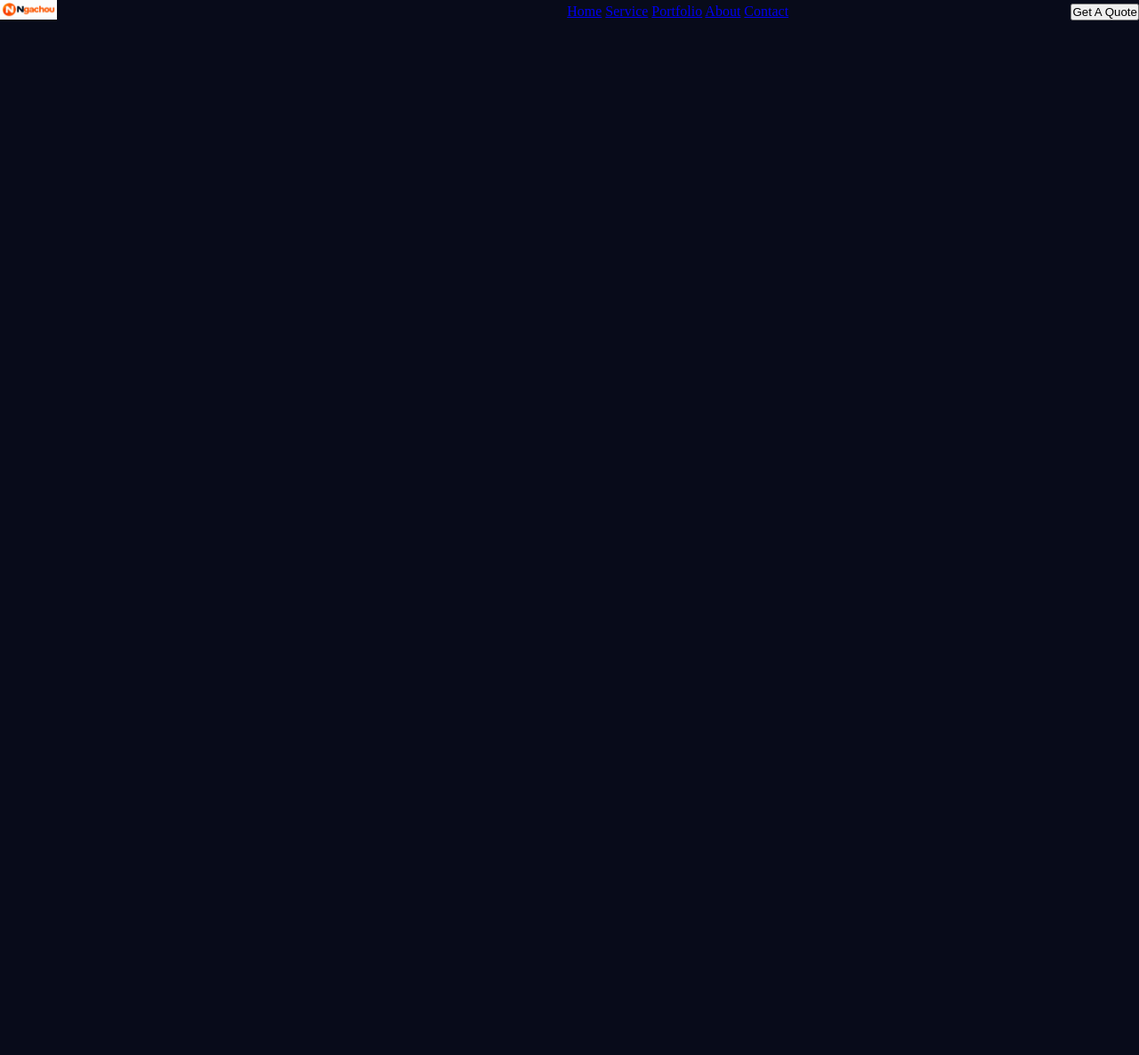
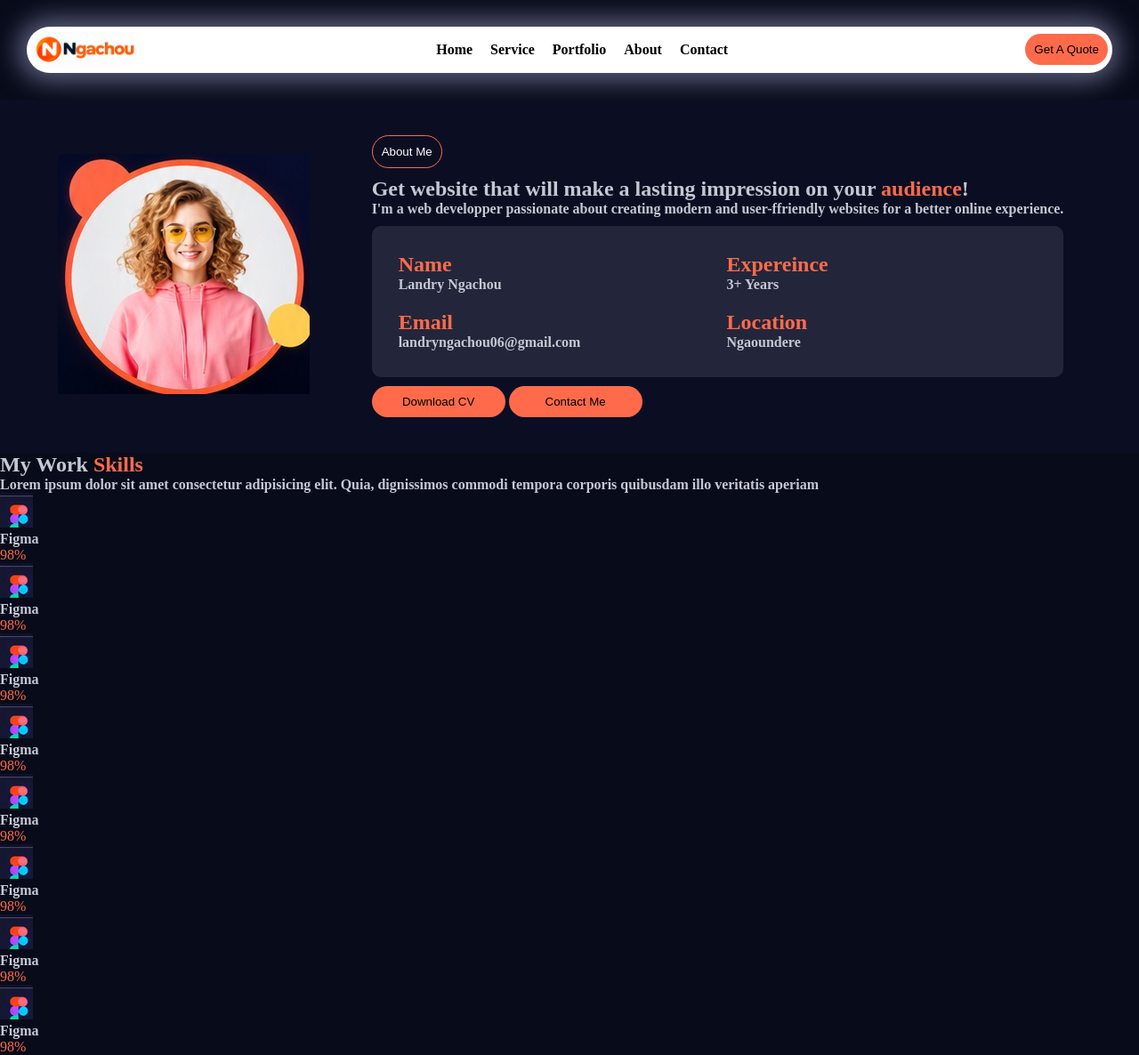
Before and after one commit to Ngachou/Portfolio1, a plain HTML site: page index.html in a window 1280 px wide. Shown: the whole page at 89% size. Before the commit the page ends 800 px from the top, so only its background shows below. Drawn offline with Linux system fonts and the light colour scheme.

Commit message:
finish of section section1

```diff
--- a/index.html
+++ b/index.html
@@ -7,12 +7,8 @@
     <link rel="stylesheet" href="style.css" />
   </head>
   <body>
-    <div class="container">
     <header class="header">
-        <div class="logo">
       <img src="img/Logo orange et noir Ngachou (1).png" alt="" />
-        </div>
-
       <nav class="navbar">
         <a href="#">Home</a>
         <a href="#">Service</a>
@@ -22,8 +18,145 @@
       </nav>
       <button class="btn">Get A Quote</button>
     </header>
-      <section class="section1"></section>
+
+    <!-- section 1 -->
+    <section class="section1">
+      <div class="profil">
+        <img src="img/portrait_profil.jpg" alt="" />
       </div>
+      <div class="part">
+        <button class="btn" id="btn">About Me</button>
+        <h1>
+          Get website that will make a lasting impression on your
+          <span>audience</span>!
+        </h1>
+        <p class="small">
+          I'm a web developper passionate about creating modern and
+          user-ffriendly websites for a better online experience.
+        </p>
+
+        <div class="info">
+          <div class="name">
+            <h2>Name</h2>
+            <p>Landry Ngachou</p>
+          </div>
+
+          <div class="exp">
+            <h2>Expereince</h2>
+            <p>3+ Years</p>
+          </div>
+
+          <div class="email">
+            <h2>Email</h2>
+            <p>landryngachou06@gmail.com</p>
+          </div>
+
+          <div class="location">
+            <h2>Location</h2>
+            <p>Ngaoundere</p>
+          </div>
+        </div>
+        <div class="btnDiv">
+          <button class="btn">Download CV</button>
+          <button class="btn" id="btnCont ">Contact Me</button>
+        </div>
+      </div>
+    </section>
+
+    <!-- section2 -->
+    <section class="section2">
+      <div class="smallTitle">
+        <h1>My Work <span>Skills</span></h1>
+        <p>
+          Lorem ipsum dolor sit amet consectetur adipisicing elit. Quia,
+          dignissimos commodi tempora corporis quibusdam illo veritatis aperiam
+        </p>
+      </div>
+
+      <div class="divCard">
+        <!-- cards -->
+        <div class="cards">
+          <div class="imgText">
+            <img src="img/figma.png" alt="" />
+            <p>Figma</p>
+          </div>
+          <div class="progress">
+            <span> 98% </span>
+          </div>
+        </div>
+
+        <div class="cards">
+          <div class="imgText">
+            <img src="img/figma.png" alt="" />
+            <p>Figma</p>
+          </div>
+          <div class="progress">
+            <span> 98% </span>
+          </div>
+        </div>
+
+        <div class="cards">
+          <div class="imgText">
+            <img src="img/figma.png" alt="" />
+            <p>Figma</p>
+          </div>
+          <div class="progress">
+            <span> 98% </span>
+          </div>
+        </div>
+
+        <div class="cards">
+          <div class="imgText">
+            <img src="img/figma.png" alt="" />
+            <p>Figma</p>
+          </div>
+          <div class="progress">
+            <span> 98% </span>
+          </div>
+        </div>
+
+        <div class="cards">
+          <div class="imgText">
+            <img src="img/figma.png" alt="" />
+            <p>Figma</p>
+          </div>
+          <div class="progress">
+            <span> 98% </span>
+          </div>
+        </div>
+
+        <div class="cards">
+          <div class="imgText">
+            <img src="img/figma.png" alt="" />
+            <p>Figma</p>
+          </div>
+          <div class="progress">
+            <span> 98% </span>
+          </div>
+        </div>
+
+        <div class="cards">
+          <div class="imgText">
+            <img src="img/figma.png" alt="" />
+            <p>Figma</p>
+          </div>
+          <div class="progress">
+            <span> 98% </span>
+          </div>
+        </div>
+
+        <div class="cards">
+          <div class="imgText">
+            <img src="img/figma.png" alt="" />
+            <p>Figma</p>
+          </div>
+          <div class="progress">
+            <span> 98% </span>
+          </div>
+        </div>
+      </div>
+    </section>
+
     <script src="script.js"></script>
   </body>
 </html>
--- a/style.css
+++ b/style.css
@@ -25,10 +25,85 @@ body {
   display: flex;
   justify-content: space-between;
   align-items: center;
+  margin: 30px;
+  padding: 5px;
+  background-color: white;
+  color: black;
+  border-radius: 30px;
+  box-shadow: -1px 0px 28px 9px rgba(162, 162, 207, 0.56);
 }
-.logo {
-  max-width: 25%;
+
+.header img {
+  border-radius: 50px;
+  width: 10%;
 }
-.logo img {
-  width: 20%;
+
+.navbar {
+  display: flex;
+  justify-content: center;
+  align-items: center;
+  gap: 20px;
 }
+.navbar a {
+  text-decoration: none;
+  color: black;
+  font-weight: 600;
+}
+.btn {
+  border: none;
+  padding: 10px;
+  border-radius: 30px;
+  background-color: var(--color-primary);
+}
+
+/* Section 1 */
+.section1 {
+  background-color: var(--bg-section);
+  display: flex;
+  justify-content: center;
+  align-items: center;
+  gap: 50px;
+  padding: 20px;
+}
+
+.part {
+  padding: 20px;
+}
+
+span {
+  color: var(--color-primary);
+}
+
+#btn {
+  background-color: transparent;
+  border: 1px solid var(--color-primary);
+  color: var(--text-white);
+  margin-bottom: 10px;
+}
+.info {
+  background-color: var(--border-color);
+  display: grid;
+  grid-template-columns: repeat(2, 1fr);
+  padding: 20px;
+  border-radius: 10px;
+  margin-top: 10px;
+  margin-bottom: 10px;
+}
+.info div {
+  margin: 10px;
+}
+h2 {
+  color: var(--color-primary);
+}
+p {
+  font-weight: 600;
+}
+.btnDiv button {
+  width: 150px;
+}
+#btnCont {
+  background-color: transparent;
+  border: 1px solid var(--color-primary);
+  color: var(--text-white);
+  margin-bottom: 10px;
+}
```
Also changed, not shown: img/bd.png (added), img/code.png (added), img/figma.png (added), img/js.png (added), img/paint.png (added), img/portrait_profil.jpg (added), img/react.png (added), img/video.png (added), img/wordpress.png (added). Lines whose indentation alone changed are shown as unchanged.
